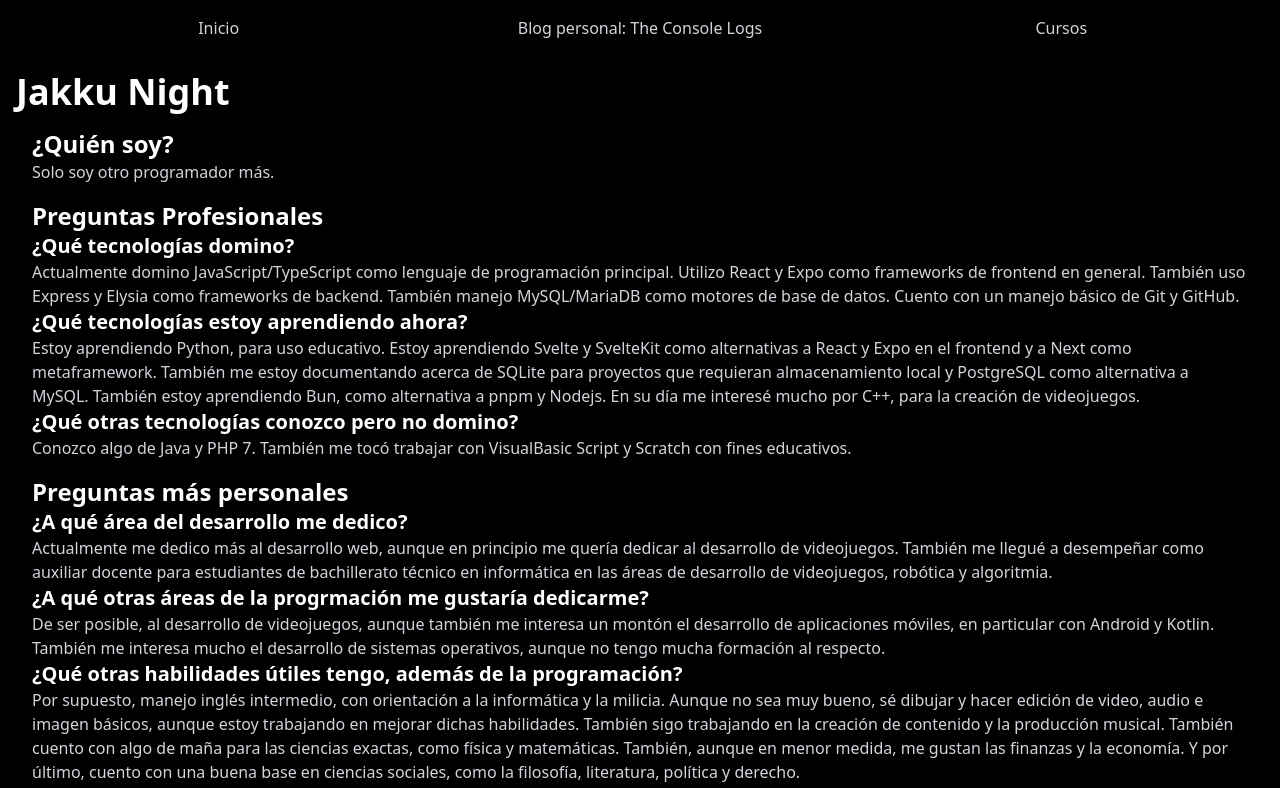
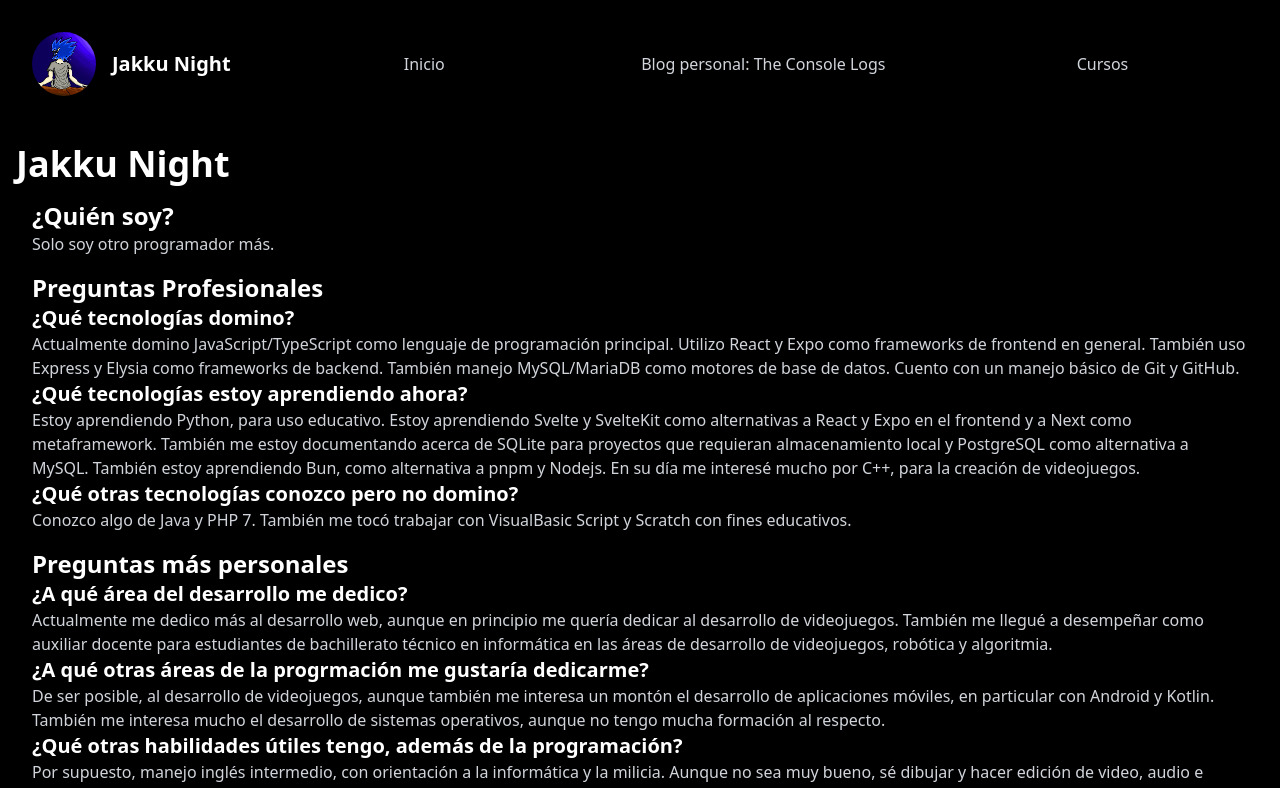
Before and after one commit to jakkunight/jakkunight, a SvelteKit app: page / in a window 1280 px wide. Shown: the top 788 px of the page. Built offline with nearby package versions, Linux system fonts and the light colour scheme.

Commit message:
Updated content. designing general layout.

```diff
--- a/src/app.css
+++ b/src/app.css
@@ -8,6 +8,7 @@
 }
 body{
 	width: 100%;
-	min-height: 100%;
+	min-height: 100vw;
+	max-height: 100%;
 	background: #000000;
 }
--- a/src/routes/+layout.svelte
+++ b/src/routes/+layout.svelte
@@ -1,25 +1,37 @@
 <script lang="ts">
 	import "../app.css";
+	import profile from "$lib/assets/jakku-tree.png";
+
 </script>
-<header class="bg-black p-4 text-gray-300">
-	<nav class="flex flex-1 justify-between items-center gap-4">
-		<div class="w-full h-full flex justify-center items-center" >
-			<a href="/" class="hover:text-neon-neutral-500">Inicio</a>
+<header class="bg-black p-4 text-gray-300 sm:flex gap-4">
+	<div class="flex gap-4 items-center justify-center sm:justify-normal m-4" >
+		<div class="aspect-square h-16 rounded-full overflow-clip" >
+			<img src={profile} alt="profile" class="w-full h-auto relative bottom-[4px]" />
 		</div>
-		<div class="w-full h-full flex justify-center items-center" >
-			<a href="the-console-logs" class="hover:text-neon-neutral-500">Blog personal: The Console Logs</a>
+		<h3 class="text-white text-xl font-semibold">
+			Jakku Night
+		</h3>
+	</div>
+	<nav class="flex flex-1 sm:flex-row flex-col justify-between sm:items-center gap-4">
+		<div class="w-full h-full flex sm:justify-center items-center" >
+			<a href="/" class="hover:text-neon-blue-100">Inicio</a>
 		</div>
-		<div class="w-full h-full flex justify-center items-center" >
-			<a href="cursos" class="hover:text-neon-neutral-500">Cursos</a>
+		<div class="w-full h-full flex sm:justify-center items-center" >
+			<a href="the-console-logs" class="hover:text-neon-blue-100">Blog personal: The Console Logs</a>
+		</div>
+		<div class="w-full h-full flex sm:justify-center items-center" >
+			<a href="cursos" class="hover:text-neon-blue-100">Cursos</a>
 		</div>
 	</nav>
 </header>
-<slot/>
+<div class="w-full h-full flex flex-1 flex-grow flex-col">
+	<slot/>
+</div>
 <footer class="bg-black p-4 text-gray-300 flex flex-col justify-center items-center gap-4">
 	<h2 class="text-white text-2xl font-bold">
 		¡Mis Redes Sociales!
 	</h2>
-	<ul class="flex flex-1 justify-between items-center flex-row space-x-4" >
+	<ul class="flex flex-1 justify-center items-center flex-col sm:flex-row gap-4" >
 		<li class="w-full h-full flex justify-center items-center" >
 			<a href="https://github.com/jakkunight">
 				GitHub
```
